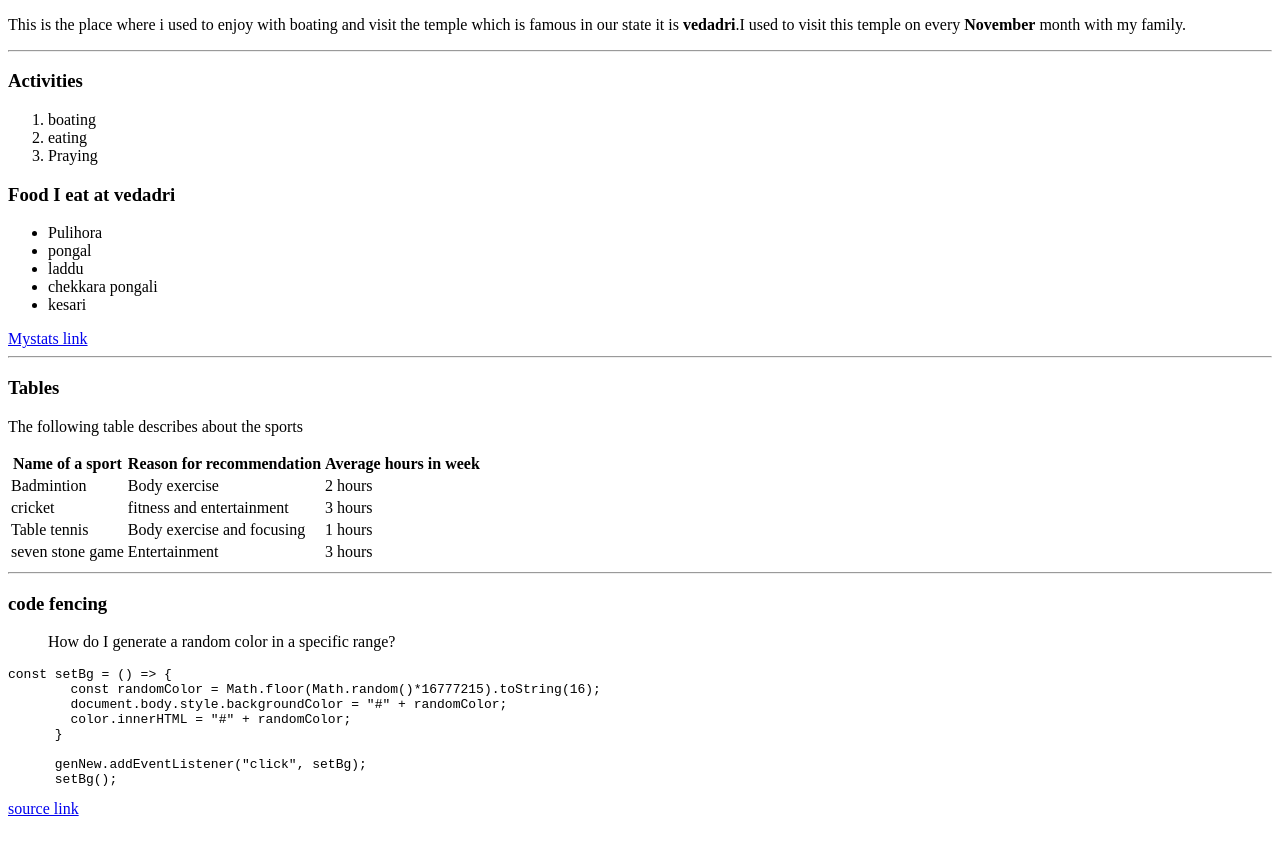
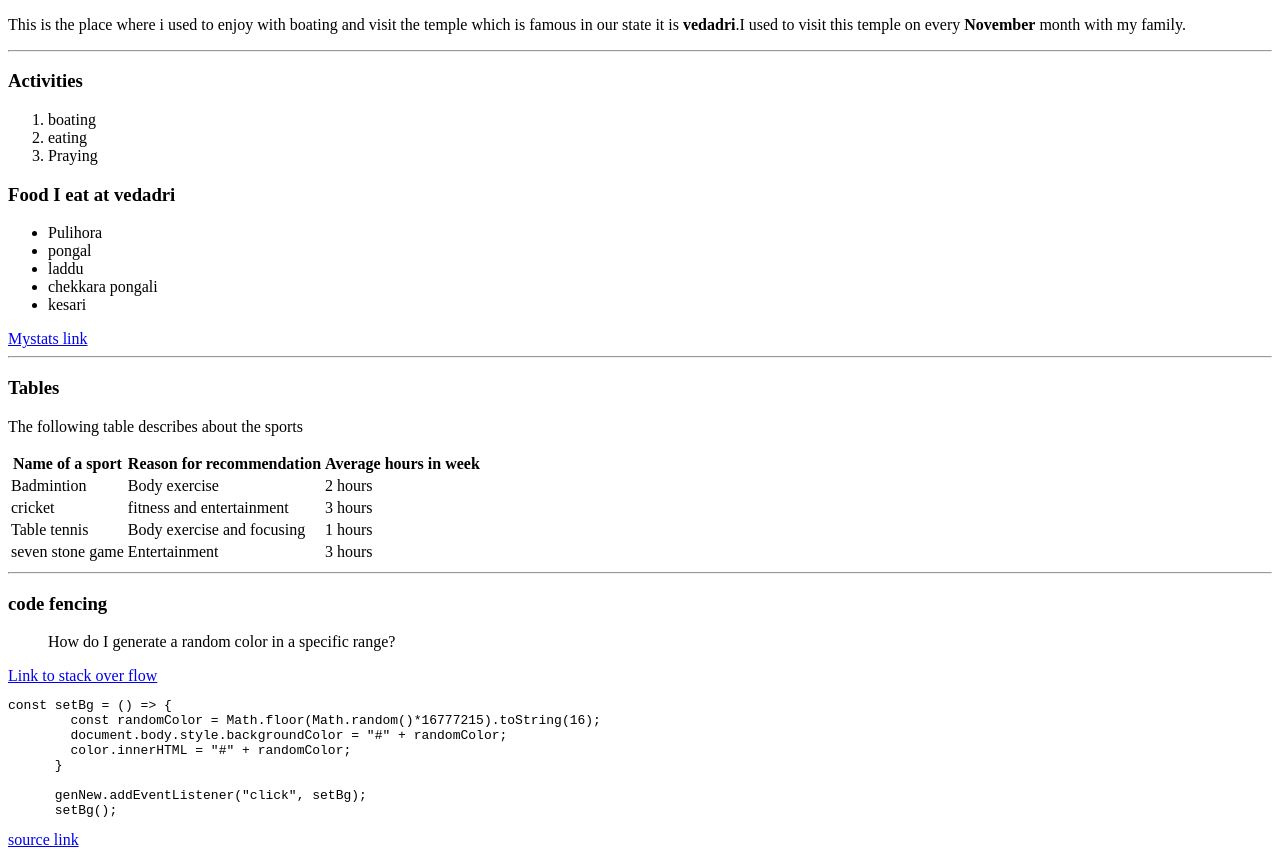
Before and after one commit to 44-563-WebApps-F23/44563-webapps-f23-assignment3-Nelluri047, a plain HTML site: page index.html in a window 1280 px wide. Shown: the part 131-988 px from the top of the page. Before the commit the page ends 957 px from the top, so only its background shows below. Drawn offline with Linux system fonts and the light colour scheme.

Commit message:
Update index.html

```diff
--- a/index.html
+++ b/index.html
@@ -59,6 +59,7 @@
     <hr>
     <h3>code fencing</h3>
     <blockquote cite = "https://stackoverflow.com/search?q=How+To+Generate+a+Random+Color+in+JavaScript&s=8cc2abcc-56ac-476c-b7c3-ca7c6aaf01be"> How do I generate a random color in a specific range?</blockquote>
+    <a href="https://stackoverflow.com/questions/65545254/how-do-i-generate-a-random-color-in-a-specific-range">Link to stack over flow</a>
     <pre>const setBg = () => {
         const randomColor = Math.floor(Math.random()*16777215).toString(16);
         document.body.style.backgroundColor = "#" + randomColor;
```
